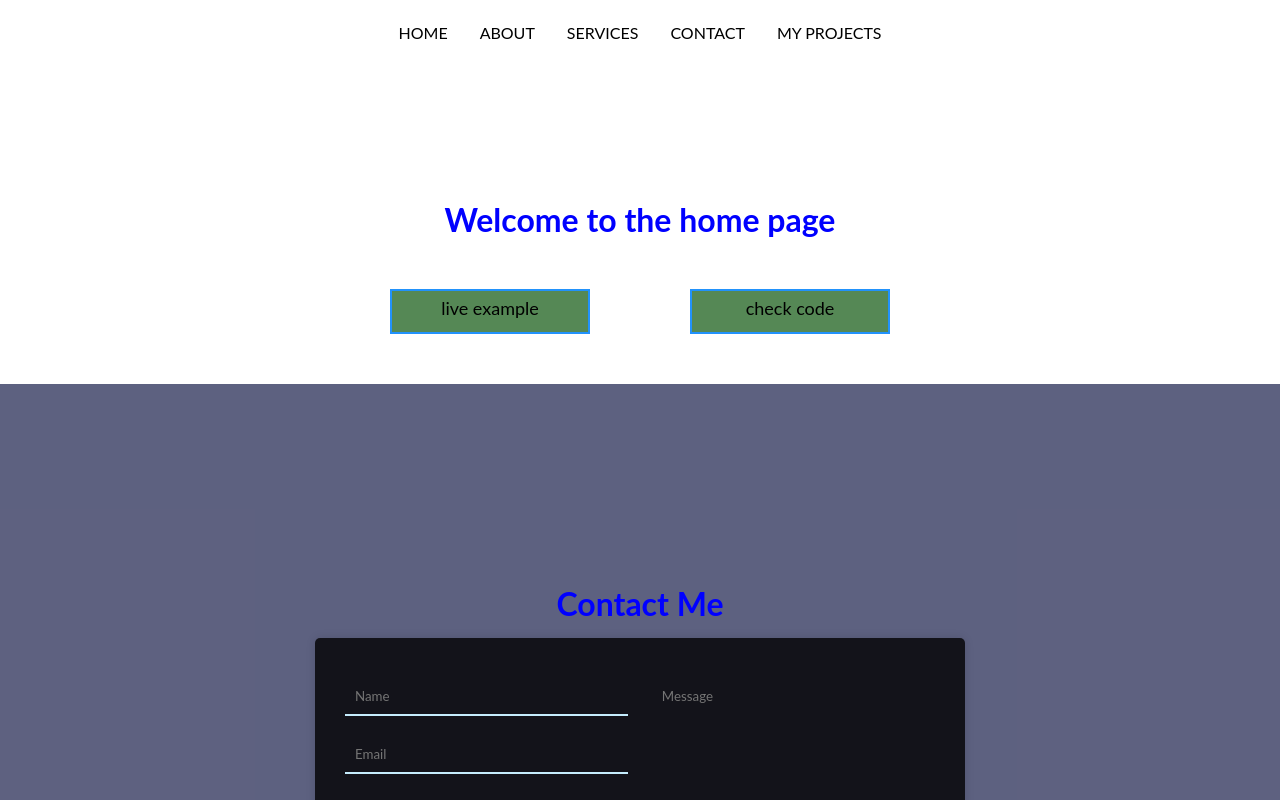
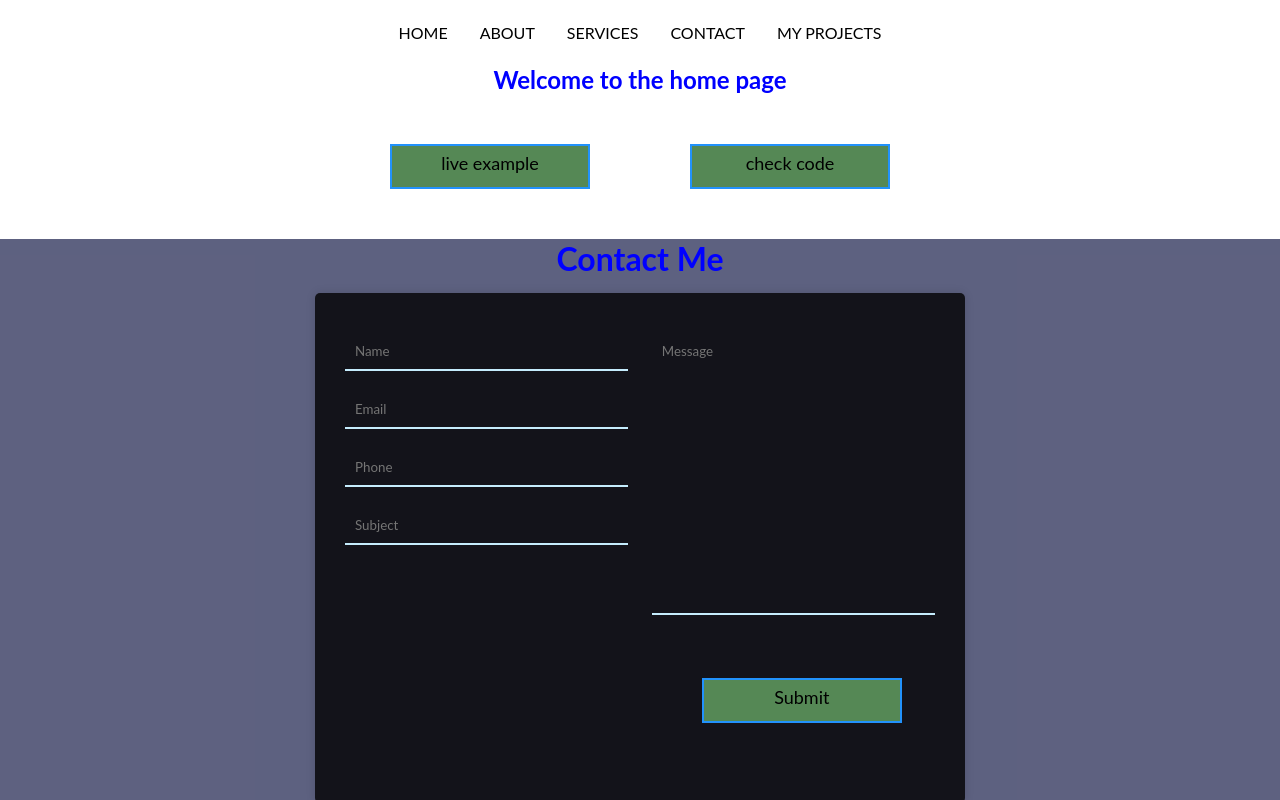
Before and after one commit to LukaScepanovic/portfolio, a React (Create React App) app: page / in a window 1280 px wide. Shown: the top 800 px of the page. Built offline with nearby package versions, Linux system fonts and the light colour scheme.

Commit message:
fixed padding issues in home page

```diff
--- a/src/components/Home.js
+++ b/src/components/Home.js
@@ -2,8 +2,8 @@ import React from 'react'
 
 export default function Home() {
     return (
-        <div>
+        <section className="home">
             <h1 className="title"> Welcome to the home page</h1>
-        </div>
+        </section>
     )
 }
--- a/src/components/Navigation.js
+++ b/src/components/Navigation.js
@@ -2,7 +2,7 @@ import React from 'react'
 
 export default function Navigation() {
     return (
-        <div className="navbar">
+        <header className="navbar">
             <div className="navbar_items">
                 <ul>
                     <li><a href="home">home</a></li>
@@ -12,6 +12,6 @@ export default function Navigation() {
                     <li><a href="#myprojects">My Projects</a></li>
                 </ul>
             </div>
-        </div>
+            </header>
     )
 }
--- a/src/css/home.css
+++ b/src/css/home.css
@@ -1,5 +1,4 @@
 .title {
     color: blue;
-    padding-top: 200px;
     text-align: center;
 }
--- a/src/css/navigation.css
+++ b/src/css/navigation.css
@@ -4,7 +4,7 @@
     display: flex;
     justify-content: space-around;
     align-items: center;
-    position: absolute;
+    /* position: absolute;      */
 }
 
 .navbar_items li:hover {
```
